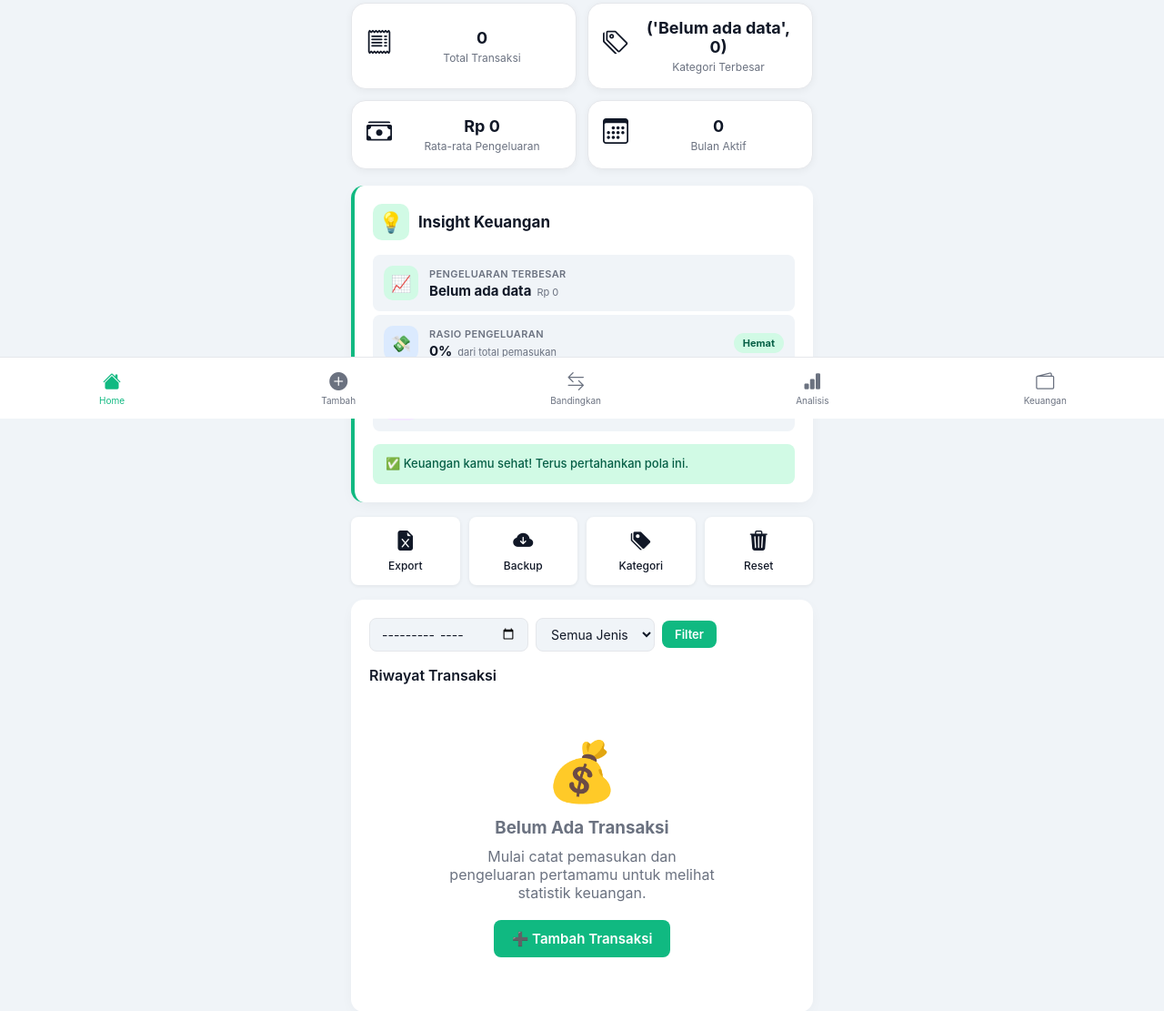
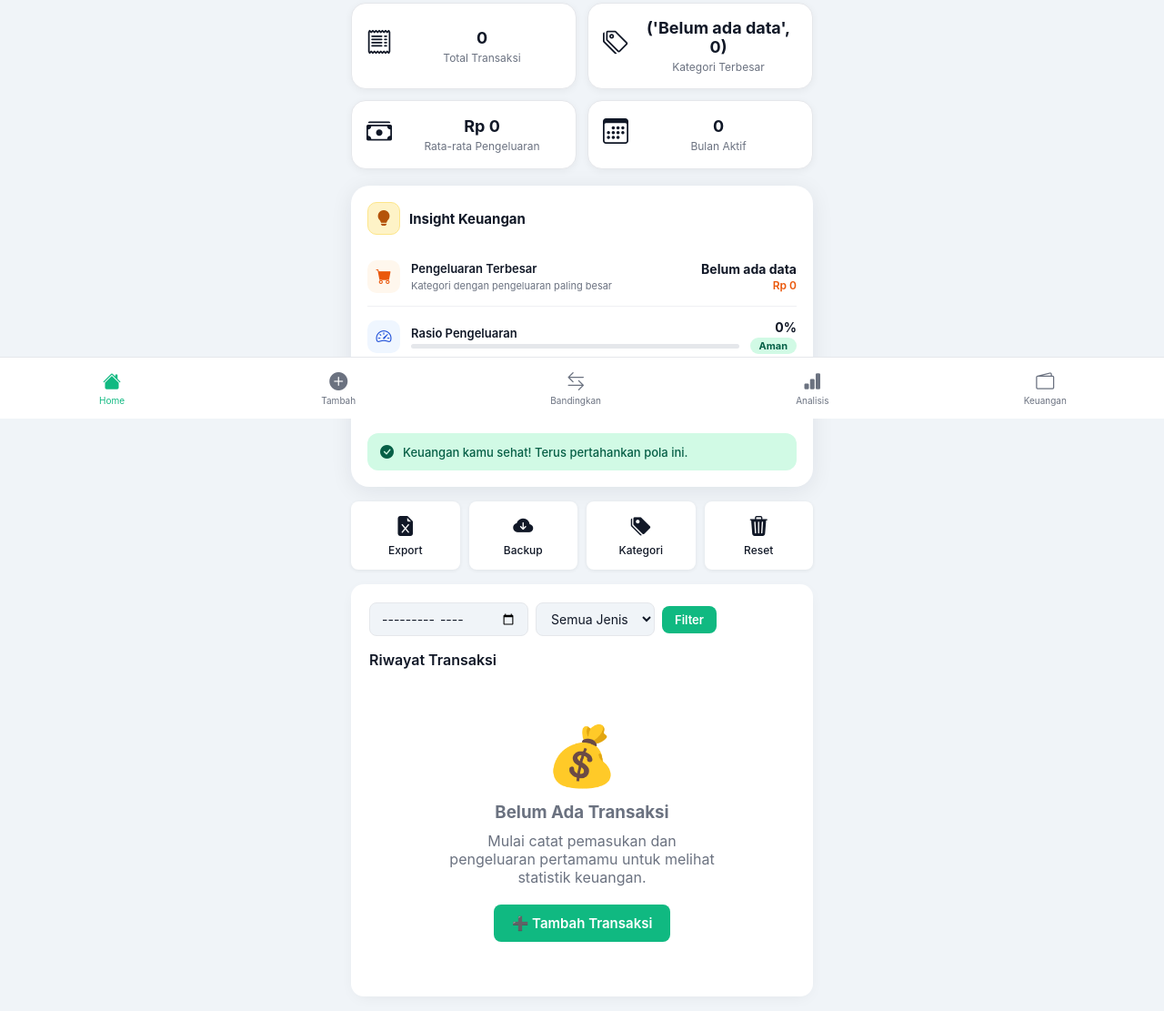
Before and after one commit to restufrmnsyh/DompetQu, a Flask app: page / in a window 1280 px wide. Shown: the part 340-1451 px from the top of the page at 91% size. Run offline with Flask 3, Linux system fonts and the light colour scheme; a user stored in the database is signed in; data that the repository does not hold is empty.

Commit message:
update dikit

```diff
--- a/static/css/style.css
+++ b/static/css/style.css
@@ -801,118 +801,118 @@ body.dark .alert-info    { background: #1e3a5f; color: #93c5fd; }
     border-radius:8px;
 }
 
-/* ============================================================
-   INSIGHT CARD
-   ============================================================ */
+/* INSIGHT CARD */
 
 .insight-card {
-  border-left: 4px solid var(--primary);
+  border: none;
+  border-radius: 20px;
+  padding: 18px;
+  box-shadow: 0 4px 24px rgba(15, 23, 42, 0.08);
 }
 
 .insight-header {
   display: flex;
   align-items: center;
   gap: 10px;
-  margin-bottom: 16px;
-}
-.insight-icon {
-  font-size: 22px;
-  width: 40px; height: 40px;
-  background: #d1fae5;
+  margin-bottom: 14px;
+}
+.insight-head-icon {
+  width: 36px; height: 36px;
+  border-radius: 10px;
+  background: #fef3c7;
+  border: 1.5px solid #fde68a;
+  display: flex; align-items: center; justify-content: center;
+  font-size: 17px; color: #b45309;
+}
+.insight-header h2 { font-size: 15px; font-weight: 700; margin: 0; }
+
+.insight-body { display: flex; flex-direction: column; }
+
+.insight-section {
+  display: flex;
+  align-items: center;
+  gap: 12px;
+  padding: 14px 0;
+}
+
+.divider { height: 1px; background: var(--border); opacity: .6; }
+
+.ik-icon {
+  width: 36px; height: 36px; flex-shrink: 0;
   border-radius: 10px;
   display: flex; align-items: center; justify-content: center;
-}
-.insight-header h2 {
   font-size: 17px;
-  font-weight: 700;
-  margin: 0;
-}
-
-.insight-items {
-  display: flex;
-  flex-direction: column;
-  gap: 4px;
-  margin-bottom: 14px;
-}
-
-.insight-item {
-  display: flex;
-  align-items: center;
-  gap: 12px;
-  padding: 12px;
-  background: var(--bg);
-  border-radius: var(--radius-sm);
-}
-
-.insight-item-icon {
-  width: 38px; height: 38px;
-  border-radius: 10px;
-  display: flex; align-items: center; justify-content: center;
-  font-size: 18px;
-  flex-shrink: 0;
-}
-
-.insight-item-body { flex: 1; min-width: 0; }
-.insight-item-label {
-  font-size: 11px;
-  color: var(--muted);
-  font-weight: 600;
-  text-transform: uppercase;
-  letter-spacing: .4px;
-  margin-bottom: 2px;
-}
-.insight-item-value {
-  font-size: 15px;
-  font-weight: 700;
-  display: flex;
-  align-items: baseline;
-  gap: 6px;
-}
-.insight-item-sub {
-  font-size: 11px;
-  font-weight: 400;
-  color: var(--muted);
-}
-
-.insight-badge {
-  font-size: 11px;
-  font-weight: 700;
-  padding: 4px 10px;
-  border-radius: 20px;
-  flex-shrink: 0;
-}
-.badge-safe    { background: #d1fae5; color: #065f46; }
-.badge-warning { background: #fef3c7; color: #92400e; }
-.badge-danger  { background: #fee2e2; color: #991b1b; }
+}
+.icon-orange { background: #fff7ed; color: #ea580c; }
+.icon-blue   { background: #eff6ff; color: #1d4ed8; }
+.icon-green  { background: #f0fdf4; color: #16a34a; }
+
+.ik-section-text { flex: 1; min-width: 0; }
+
+.ik-section-label {
+  font-size: 13px; font-weight: 600;
+  color: var(--text);
+  margin-bottom: 4px;
+}
+.ik-section-sub {
+  font-size: 11px; color: var(--muted);
+}
+
+/* progress bar rasio */
+.ik-rasio-bar {
+  height: 5px; border-radius: 99px;
+  background: var(--border);
+  overflow: hidden; margin-top: 2px;
+}
+.ik-rasio-fill {
+  height: 100%; border-radius: 99px;
+  transition: width .5s ease;
+}
+.fill-safe    { background: #10b981; }
+.fill-warning { background: #f59e0b; }
+.fill-danger  { background: #ef4444; }
+
+.ik-section-right {
+  text-align: right; flex-shrink: 0;
+}
+.ik-section-val {
+  font-size: 14px; font-weight: 700;
+  color: var(--text);
+}
+.ik-section-money { font-size: 12px; font-weight: 600; margin-top: 2px; }
+.ik-section-money.orange { color: #ea580c; }
+.income-text { color: #10b981; }
+.expense     { color: #ef4444; }
+
+.ratio-status {
+  display: inline-block;
+  padding: 2px 10px; border-radius: 999px;
+  font-size: 11px; font-weight: 700; margin-top: 3px;
+}
+.ratio-status.success { background: #d1fae5; color: #065f46; }
+.ratio-status.warning { background: #fef3c7; color: #92400e; }
+.ratio-status.danger  { background: #fee2e2; color: #991b1b; }
 
 .insight-alert {
-  padding: 12px 14px;
-  border-radius: var(--radius-sm);
-  font-size: 13px;
-  font-weight: 500;
-  line-height: 1.5;
-}
+  display: flex; align-items: center; gap: 10px;
+  padding: 11px 14px; border-radius: 12px;
+  font-size: 13px; font-weight: 500; margin-top: 8px;
+}
+.insight-alert i { font-size: 15px; flex-shrink: 0; }
 .insight-alert.success { background: #d1fae5; color: #065f46; }
 .insight-alert.warning { background: #fef3c7; color: #92400e; }
 .insight-alert.danger  { background: #fee2e2; color: #991b1b; }
 
+body.dark .insight-head-icon     { background: #1c1a10; border-color: #3d3218; }
+body.dark .icon-orange           { background: #431407; color: #fb923c; }
+body.dark .icon-blue             { background: #1e3a5f; color: #93c5fd; }
+body.dark .icon-green            { background: #052e16; color: #4ade80; }
 body.dark .insight-alert.success { background: #064e3b; color: #6ee7b7; }
 body.dark .insight-alert.warning { background: #78350f; color: #fcd34d; }
 body.dark .insight-alert.danger  { background: #7f1d1d; color: #fca5a5; }
-body.dark .insight-icon { background: #064e3b; }
-
-.warning-box{
-    background:#fef3c7;
-    color:#92400e;
-    padding:12px;
-    border-radius:10px;
-    margin-top:10px;
-}
-
-.dark .warning-box{
-    background:#78350f;
-    color:#fef3c7;
-}
+
+.warning-box { background: #fef3c7; color: #92400e; padding: 12px; border-radius: 10px; margin-top: 10px; }
+body.dark .warning-box { background: #78350f; color: #fef3c7; }
 
 /* =========================
    AUTH PAGE
--- a/templates/base.html
+++ b/templates/base.html
@@ -247,5 +247,6 @@ setTimeout(() => {
 }, 3000);
 
 </script>
+<script src="https://cdn.jsdelivr.net/npm/chart.js@4.4.0/dist/chart.umd.min.js"></script>
 </body>
 </html>
--- a/templates/dashboard.html
+++ b/templates/dashboard.html
@@ -105,65 +105,131 @@ block content %}
 
 <div class="card insight-card">
   <div class="insight-header">
-    <span class="insight-icon">💡</span>
+    <div class="insight-head-icon"><i class="bi bi-lightbulb-fill"></i></div>
     <h2>Insight Keuangan</h2>
   </div>
 
-  <div class="insight-items">
+  <div class="insight-body">
 
-    <div class="insight-item">
-      <div class="insight-item-icon" style="background:#d1fae5">📈</div>
-      <div class="insight-item-body">
-        <div class="insight-item-label">Pengeluaran Terbesar</div>
-        <div class="insight-item-value">
-          {{ kategori_terbesar[0] }}
-          <span class="insight-item-sub">Rp {{ kategori_terbesar[1] | rupiah }}</span>
+  <div class="insight-section">
+    <div class="ik-icon icon-orange"><i class="bi bi-cart-fill"></i></div>
+    <div class="ik-section-text">
+      <div class="ik-section-label">Pengeluaran Terbesar</div>
+      <div class="ik-section-sub">Kategori dengan pengeluaran paling besar</div>
+    </div>
+    <div class="ik-section-right">
+      <div class="ik-section-val">{{ kategori_terbesar[0] }}</div>
+      <div class="ik-section-money orange">Rp {{ kategori_terbesar[1] | rupiah }}</div>
+    </div>
+  </div>
+
+  <div class="divider"></div>
+
+  <div class="insight-section">
+    <div class="ik-icon icon-blue"><i class="bi bi-speedometer2"></i></div>
+    <div class="ik-section-text">
+      <div class="ik-section-label">Rasio Pengeluaran</div>
+      <div class="ik-rasio-bar">
+        <div class="ik-rasio-fill
+          {% if persentase_pengeluaran > 80 %}fill-danger
+          {% elif persentase_pengeluaran > 50 %}fill-warning
+          {% else %}fill-safe{% endif %}"
+          style="width:{{ [persentase_pengeluaran, 100]|min }}%">
+        </div>
+      </div>
+    </div>
+    <div class="ik-section-right">
+      <div class="ik-section-val">{{ persentase_pengeluaran | round(1) }}%</div>
+      <div class="ratio-status
+        {% if persentase_pengeluaran > 80 %}danger
+        {% elif persentase_pengeluaran > 50 %}warning
+        {% else %}success{% endif %}">
+        {% if persentase_pengeluaran > 80 %}Boros
+        {% elif persentase_pengeluaran > 50 %}Sedang
+        {% else %}Aman{% endif %}
       </div>
     </div>
   </div>
 
-    <div class="insight-item">
-      <div class="insight-item-icon" style="background:#dbeafe">💸</div>
-      <div class="insight-item-body">
-        <div class="insight-item-label">Rasio Pengeluaran</div>
-        <div class="insight-item-value">
-          {{ persentase_pengeluaran | round(1) }}%
-          <span class="insight-item-sub">dari total pemasukan</span>
+  <div class="divider"></div>
+
+  <div class="insight-section">
+    <div class="ik-icon icon-green"><i class="bi bi-wallet2"></i></div>
+    <div class="ik-section-text">
+      <div class="ik-section-label">Sisa Pemasukan</div>
+      <div class="ik-section-sub">Setelah seluruh pengeluaran</div>
     </div>
-      </div>
-      <div class="insight-badge {% if persentase_pengeluaran > 80 %}badge-danger{% elif persentase_pengeluaran > 50 %}badge-warning{% else %}badge-safe{% endif %}">
-        {% if persentase_pengeluaran > 80 %}Boros{% elif persentase_pengeluaran > 50 %}Sedang{% else %}Hemat{% endif %}
-      </div>
-    </div>
-
-    <div class="insight-item">
-      <div class="insight-item-icon" style="background:#f3e8ff">💰</div>
-      <div class="insight-item-body">
-        <div class="insight-item-label">Sisa Pemasukan</div>
-        <div class="insight-item-value {% if pemasukan - pengeluaran < 0 %}expense{% else %}income{% endif %}">
+    <div class="ik-section-right">
+      <div class="ik-section-val {% if pemasukan - pengeluaran < 0 %}expense{% else %}income-text{% endif %}">
         Rp {{ (pemasukan - pengeluaran) | rupiah }}
-          <span class="insight-item-sub">setelah pengeluaran</span>
       </div>
     </div>
   </div>
 
 </div>
-
 {% if persentase_pengeluaran > 80 %}
 <div class="insight-alert danger">
-    🚨 Pengeluaran sudah mendekati pemasukan! Pertimbangkan mengurangi pengeluaran.
+  <i class="bi bi-exclamation-circle-fill"></i>
+  <span>Pengeluaran sudah mendekati pemasukan! Pertimbangkan mengurangi pengeluaran.</span>
 </div>
 {% elif persentase_pengeluaran > 50 %}
 <div class="insight-alert warning">
-    ⚠️ Pengeluaran sudah melewati setengah pemasukan. Tetap pantau keuanganmu.
+  <i class="bi bi-exclamation-triangle-fill"></i>
+  <span>Pengeluaran sudah melewati setengah pemasukan. Tetap pantau keuanganmu.</span>
 </div>
 {% else %}
 <div class="insight-alert success">
-    ✅ Keuangan kamu sehat! Terus pertahankan pola ini.
+  <i class="bi bi-check-circle-fill"></i>
+  <span>Keuangan kamu sehat! Terus pertahankan pola ini.</span>
 </div>
 {% endif %}
+</div>
 
-</div>
+
+<script>
+(function() {
+  const pct = {{ persentase_pengeluaran | round(1) }};
+  const trackColor = getComputedStyle(document.documentElement)
+    .getPropertyValue('--border').trim() || '#e5e7eb';
+
+  // Pie — data kategori pengeluaran (hardcode warna, data dari server kalau mau dinamis)
+  new Chart(document.getElementById('pieChart'), {
+    type: 'doughnut',
+    data: {
+      datasets: [{
+        data: [45, 20, 20, 15],
+        backgroundColor: ['#e97b3a','#8b9e8c','#c4cfc5','#b5d5c5'],
+        borderWidth: 0
+      }]
+    },
+    options: {
+      cutout: '52%',
+      plugins: { legend: { display: false }, tooltip: { enabled: false } },
+      animation: { duration: 900 }
+    }
+  });
+
+  // Gauge
+  const gaugeColor = pct > 80 ? '#ef4444' : pct > 50 ? '#f59e0b' : '#1e40af';
+  new Chart(document.getElementById('gaugeChart'), {
+    type: 'doughnut',
+    data: {
+      datasets: [{
+        data: [pct / 100, 1 - pct / 100],
+        backgroundColor: [gaugeColor, trackColor],
+        borderWidth: 0,
+        circumference: 180,
+        rotation: 270
+      }]
+    },
+    options: {
+      cutout: '72%',
+      plugins: { legend: { display: false }, tooltip: { enabled: false } },
+      animation: { duration: 900 }
+    }
+  });
+})();
+</script>
 
 <div class="quick-menu">
   <a href="/export" class="quick-item"> <span><i class="bi bi-file-earmark-excel-fill"></i></span><span>Export</span> </a>
```
Lines whose indentation alone changed are shown as unchanged.
